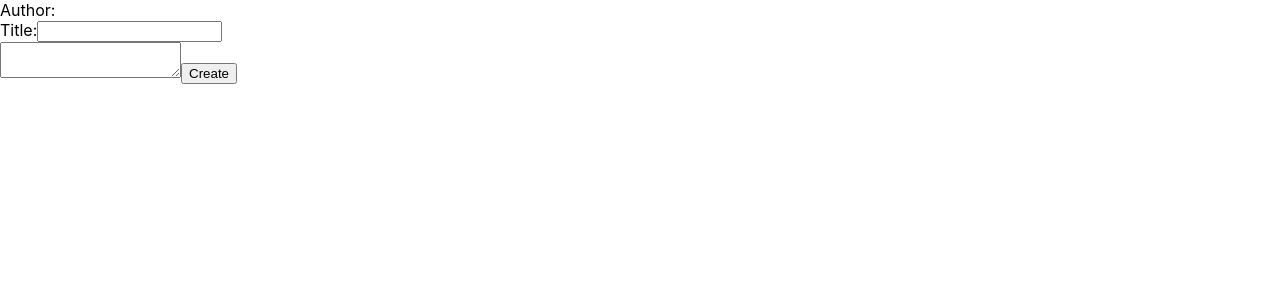
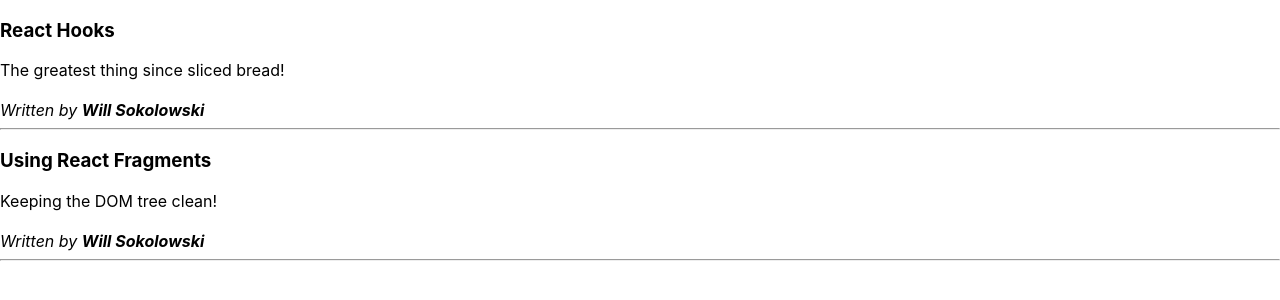
Before and after one commit to Sokos6/Hooked, a React (Create React App) app in the folder thisone/: page / in a window 1280 px wide. Shown: the top 300 px of the page. Built offline with nearby package versions, Linux system fonts and the light colour scheme.

Commit message:
post list

```diff
--- a/thisone/src/App.js
+++ b/thisone/src/App.js
@@ -1,19 +1,12 @@
-import React from 'react';
-// import Login from './user/Login';
-// import Logout from './user/Logout';
-// import Register from './user/Register';
-// import UserBar from './user/UserBar';
-// import Post from './post/Post';
-import CreatePost from './post/CreatePost';
+import React from 'react'
 
-export default function App() {
+import PostList from './post/PostList'
 
-    return <CreatePost />
-  // return <Post title="Hooked" content="Stuck" author="Will Sokolowski" />
+const posts = [
+    { title: 'React Hooks', content: 'The greatest thing since sliced bread!', author: 'Will Sokolowski' },
+    { title: 'Using React Fragments', content: 'Keeping the DOM tree clean!', author: 'Will Sokolowski' }
+]
 
-  // return <UserBar />
-
-  // <Logout user="Will Sokolowski" />
-
-  // <Login />
+export default function App () {
+    return <PostList posts={posts} />
 }
--- a/thisone/src/post/PostList.js
+++ b/thisone/src/post/PostList.js
@@ -0,0 +1,15 @@
+import React from 'react'
+import Post from './Post';
+
+export default function PostList ({ posts = [] }) {
+  return (
+    <div>
+     {posts.map((p, i) => (
+     <React.Fragment key={'post-' + i} >
+          <Post {...p} />
+          <hr />
+     </React.Fragment>
+))}
+    </div>
+  )
+}
```
